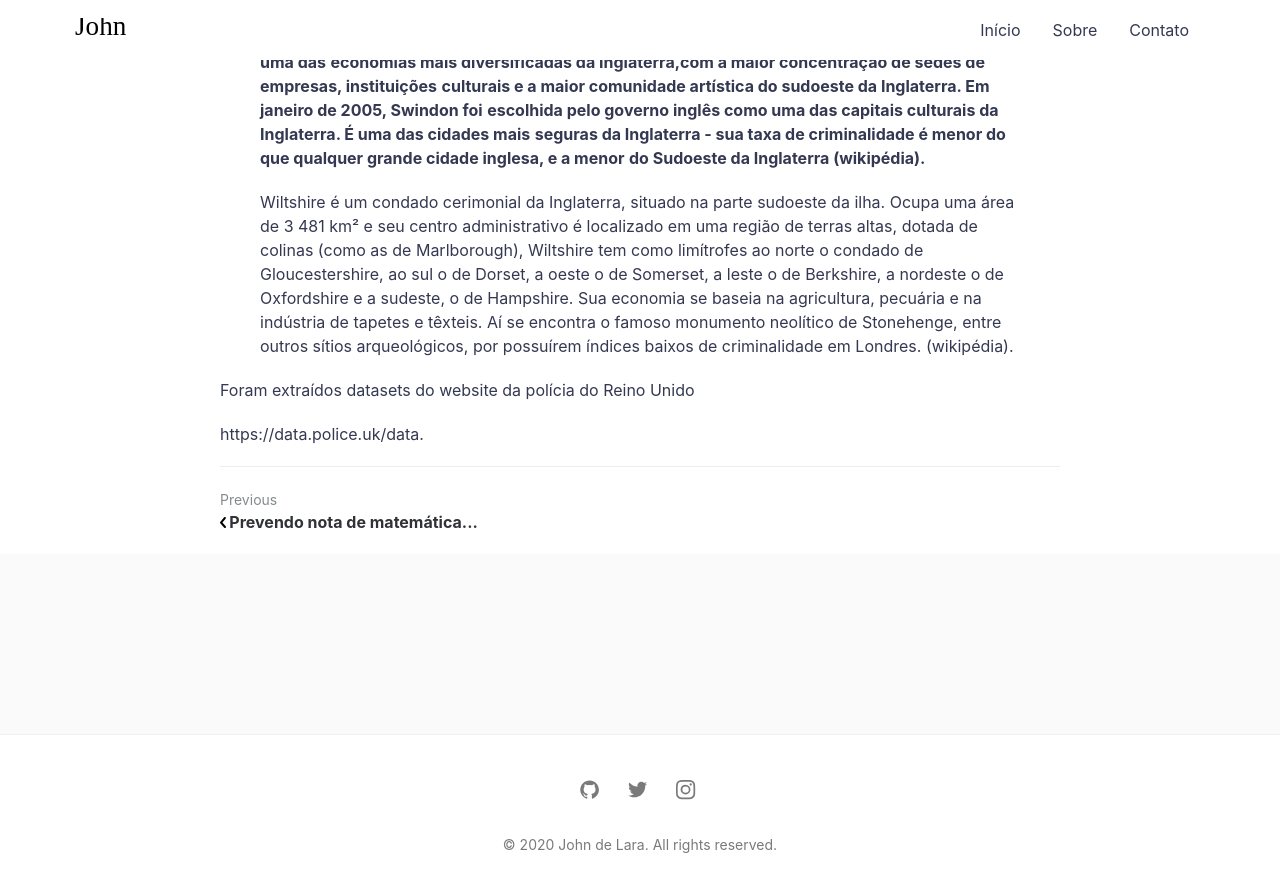
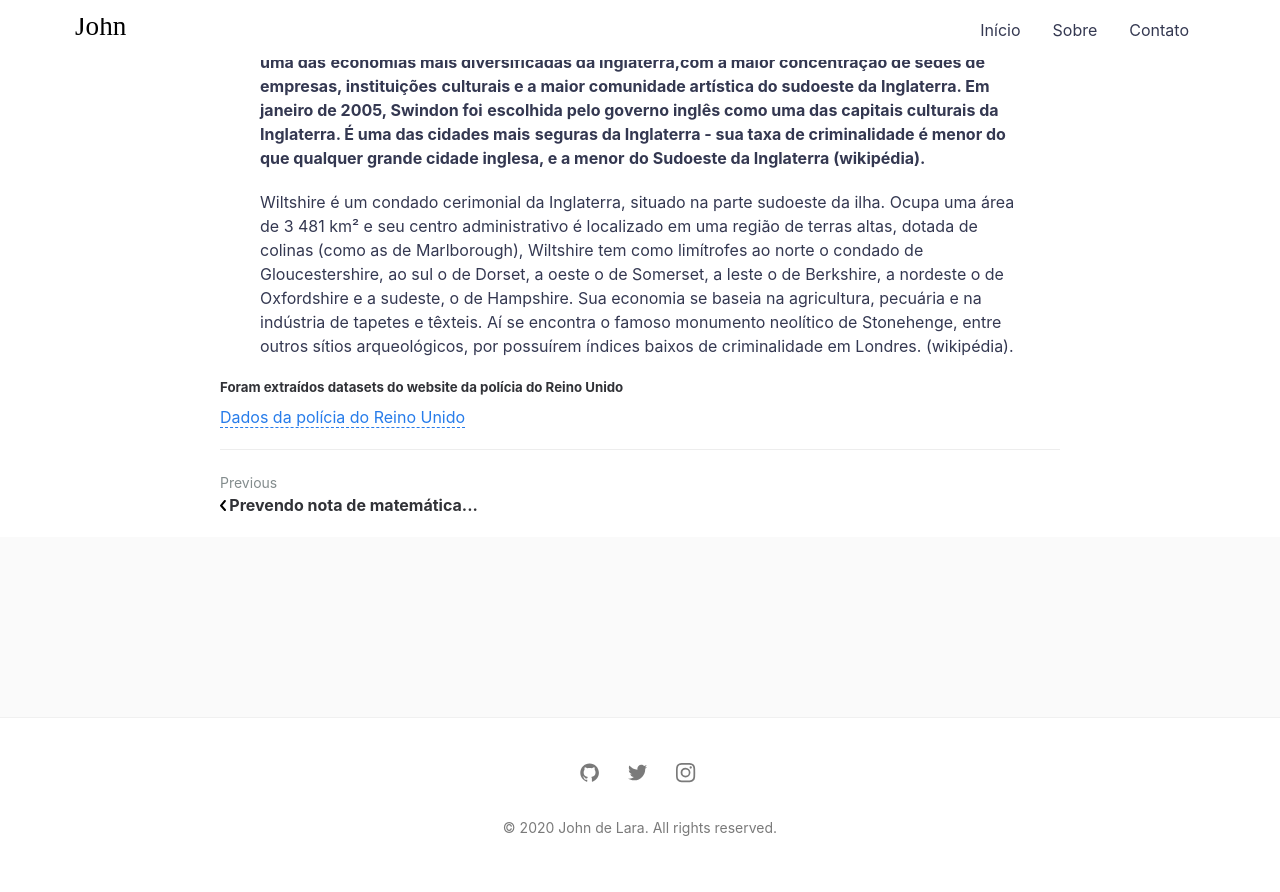
Before and after one commit to johndelara1/portfolioweb, a Jekyll site: the page built from _posts/2020-05-14-Regras de Associação.md, in a window 1280 px wide and 900 px high, scrolled down 3022 px. Shown: the top 892 px of the window. Built offline with Jekyll 4.4.1, drawn with Linux system fonts in a browser that asks for light colours; comment, search, counter and statistics services are not loaded.

Commit message:
Alteração do Artigo

```diff
--- a/_posts/2020-05-14-Regras de Associação.md
+++ b/_posts/2020-05-14-Regras de Associação.md
@@ -121,6 +121,6 @@ Hampshire. Sua economia se baseia na agricultura, pecuária e na indústria de t
 encontra o famoso monumento neolítico de Stonehenge, entre outros sítios arqueológicos, por possuírem
 índices baixos de criminalidade em Londres. (wikipédia).
 
-Foram extraídos datasets do website da polícia do Reino Unido
+##### Foram extraídos datasets do website da polícia do Reino Unido
 
-https://data.police.uk/data.
+[Dados da polícia do Reino Unido](https://data.police.uk/data)
```
